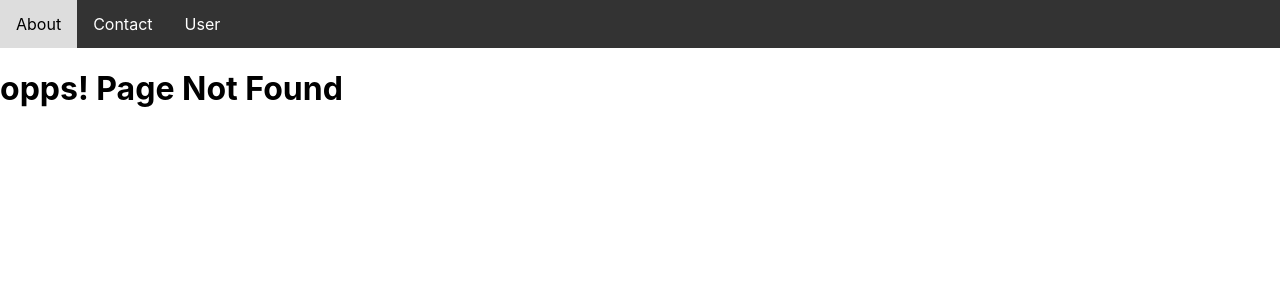
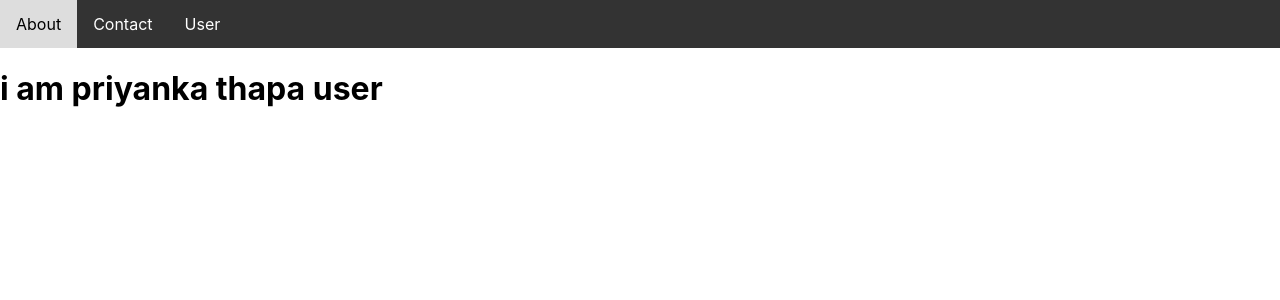
Before and after one commit to Shubham138g/Html, a React (Create React App) app in the folder usehooks/react-hooks/: page /user/priyanka/thapa in a window 1280 px wide. Before the commit this address had no page. Shown: the top 300 px of the page. Built offline with nearby package versions, Linux system fonts and the light colour scheme.

Commit message:
useParams done

```diff
--- a/usehooks/react-hooks/src/App.js
+++ b/usehooks/react-hooks/src/App.js
@@ -15,7 +15,7 @@ function App() {
       <Routes>
         <Route exact path='/about' Component={About} />
         <Route path='/contact' Component={Contact} />
-        <Route path='/user/:name' Component={User} />
+        <Route path='/user/:fname/:lname' Component={User} />
         <Route path='*' Component={Error} />
       </Routes>
     </>
--- a/usehooks/react-hooks/src/component/NavBar.jsx
+++ b/usehooks/react-hooks/src/component/NavBar.jsx
@@ -8,7 +8,7 @@ const NavBar = () => {
     <div className="navBar">
       <NavLink exact activeClassName="active_class" to="/about">About</NavLink>
       <NavLink exact activeClassName="active_class" to="/contact">Contact</NavLink>
-      <NavLink exact activeClassName="active_class" to="/user">User</NavLink>
+      <NavLink  activeClassName="active_class" to="/user/priyanka/thapa">User</NavLink>
 
     </div>
     </>
--- a/usehooks/react-hooks/src/component/User.jsx
+++ b/usehooks/react-hooks/src/component/User.jsx
@@ -1,9 +1,12 @@
 import React from 'react';
+import { useParams } from 'react-router-dom';
 
 const User = ({match}) => {
+    const {fname,lname}= useParams();
+
   return (
     <>
-      <h1>i am user {match.params.name} </h1>
+      <h1>i am  {fname} {lname} user</h1>
     </>
   );
 }
```
